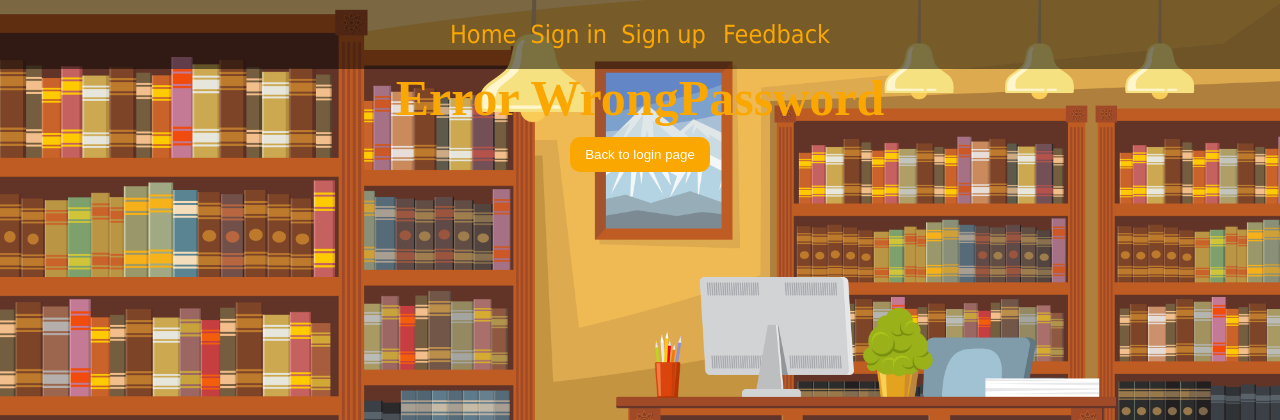
After one commit to Abduallah-Kadry/WebProject, a Django app: page /errorWrongPassword/ in a window 1280 px wide. The commit adds this page. Shown: the top 420 px of the page. Run offline with Django 3.2, Linux system fonts and the light colour scheme.

Commit message:
need to continue booklist in user.html
register finished
need login and user v2

add book finished

remainings:

delete
borrow
edit

type shifter
some css

```diff
--- /dev/null
+++ b/LibraryApp/templates/LibraryApp/error_wrong_password.html
@@ -0,0 +1,9 @@
+{% extends 'LibraryApp/base.html' %}
+{% block  body %}
+    <h3>Error WrongPassword</h3>
+
+    <div class="buttonDiv">
+        <input type="button" value="Back to login page" onclick="location.href='{% url 'login' %}'">
+    </div>
+
+{% endblock %}
--- a/LibraryApp/templates/LibraryApp/registration.html
+++ b/LibraryApp/templates/LibraryApp/registration.html
@@ -21,7 +21,7 @@
             <input type="password" name="password2" id="password2"><br>
         </div>
 
-         <div>
+        <div>
             <label>Phone</label>
             <input type="number" name="phone" id="phone"><br>
         </div>
--- a/LibraryApp/views.py
+++ b/LibraryApp/views.py
@@ -15,20 +15,20 @@ def register(request):
     if request.method == 'POST':
 
         name = request.POST.get('name')
+
         email = request.POST.get('email')
         try:
             Accounts.objects.get(email=email)
-        except Accounts.MultipleObjectsReturned:
-            return redirect('register')
+            return redirect('error_email_already_exist')  # already exist error for email register
         except Accounts.DoesNotExist:
             pass
 
         password = request.POST.get('password1')
+
         phone = request.POST.get('phone')
         try:
             Accounts.objects.get(phone=phone)
-        except Accounts.MultipleObjectsReturned:
-            return redirect('register')
+            return redirect('error_phone_already_exist')  # already exist error for phone register
         except Accounts.DoesNotExist:
             pass
 
@@ -46,22 +46,31 @@ def register(request):
 def login(request):
     if request.method == 'POST':
         try:
-            account = Accounts.objects.get(password='123456789')
+            account_email = Accounts.objects.get(email=request.POST.get('email'))
+        except Accounts.DoesNotExist:
+            return redirect('error_email_does_not_exist')  # email doesn't exist error for login
+        try:
+            account_password = Accounts.objects.get(password=request.POST.get('password'))
+        except Accounts.DoesNotExist:
+            return redirect('error_wrong_password')  # wrong password error for login
+        except Accounts.MultipleObjectsReturned:
+            pass
+
+        if account_email.accType == 'librarian':
+            return redirect('librarian')
+        else:
             return redirect('user')
-        except Accounts.DoesNotExist:
-            return redirect('error')
-        except Accounts.MultipleObjectsReturned:
-            return redirect('librarian')
 
-    return render(request, 'LibraryApp/login.html')
+    return render(request, 'LibraryApp/login.html', {'account-type': Accounts.accType})
+
+
+def login_successful(request):
+
+    return render(request, 'LibraryApp/Login_Successful.html', {'account-type': Accounts.accType})
 
 
 def librarian(request):
     return render(request, 'LibraryApp/librarian.html')
-
-
-def error(request):
-    return render(request, 'LibraryApp/error.html')
 
 
 def user(request):
@@ -106,3 +115,25 @@ def book_edit(request, book_id):
 def book_borrow(request, book_id):
     book = Book.objects.get(id=book_id)
     return render(request, 'LibraryApp/borrow.html', {'book': book})
+
+
+def error_email_already_exist(request):
+    return render(request, 'LibraryApp/errorEmailAlreadyExist.html')
+
+
+def error_email_does_not_exist(request):
+    return render(request, 'LibraryApp/error_email_does_not_exist.html')
+
+
+def error_wrong_password(request):
+    return render(request, 'LibraryApp/error_wrong_password.html')
+
+
+def error_phone_already_exist(request):
+    return render(request, 'LibraryApp/errorPhoneAlreadyExist.html')
+
+
+"""
+
+
+"""
--- a/WebProject/urls.py
+++ b/WebProject/urls.py
@@ -32,7 +32,12 @@ urlpatterns = [
     path('delete/<int:book_id>',views.book_delete,name='deleteBook' ),
     path('edit/<int:book_id>',views.book_edit,name='editBook' ),
     path('borrow/<int:book_id>',views.book_borrow,name='borrowBook' ),
-    path('error/',views.error,name='error' ),
+    path('login_successful/',views.login_successful,name='login_successful' ),
+
+    path('errorEmailAlreadyExist/',views.error_email_already_exist,name='error_email_already_exist' ),
+    path('errorEmailDoesnotExist/',views.error_email_does_not_exist,name='error_email_does_not_exist' ),
+    path('errorWrongPassword/',views.error_wrong_password,name='error_wrong_password' ),
+    path('errorPhoneAlreadyExist/',views.error_phone_already_exist,name='error_phone_already_exist' ),
 
 
 ]+ static(settings.MEDIA_URL,document_root=settings.MEDIA_ROOT)
```
Also changed, not shown: LibraryApp/templates/LibraryApp/Login_Successful.html (added, +9 -0 lines), LibraryApp/templates/LibraryApp/error.html (deleted, +0 -10 lines), LibraryApp/templates/LibraryApp/errorEmailAlreadyExist.html (added, +9 -0 lines), LibraryApp/templates/LibraryApp/errorPhoneAlreadyExist.html (added, +9 -0 lines), LibraryApp/templates/LibraryApp/error_email_does_not_exist.html (added, +9 -0 lines), db.sqlite3.
